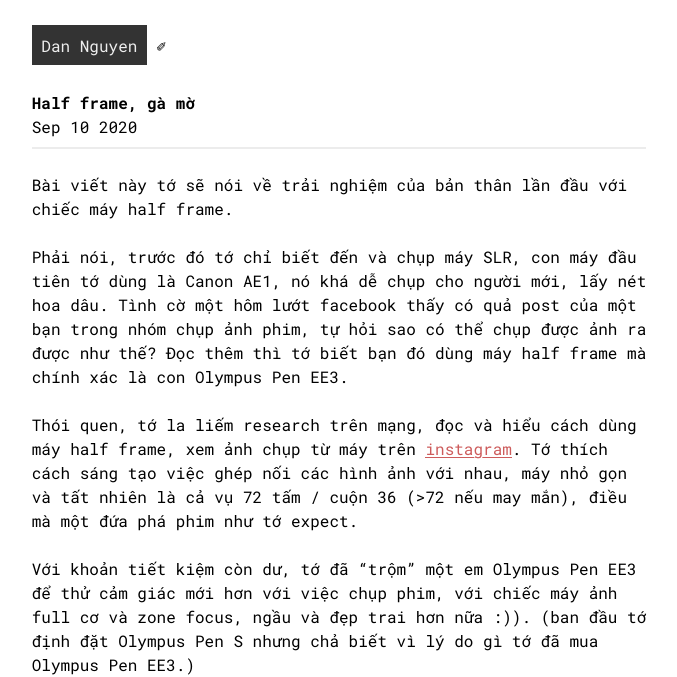
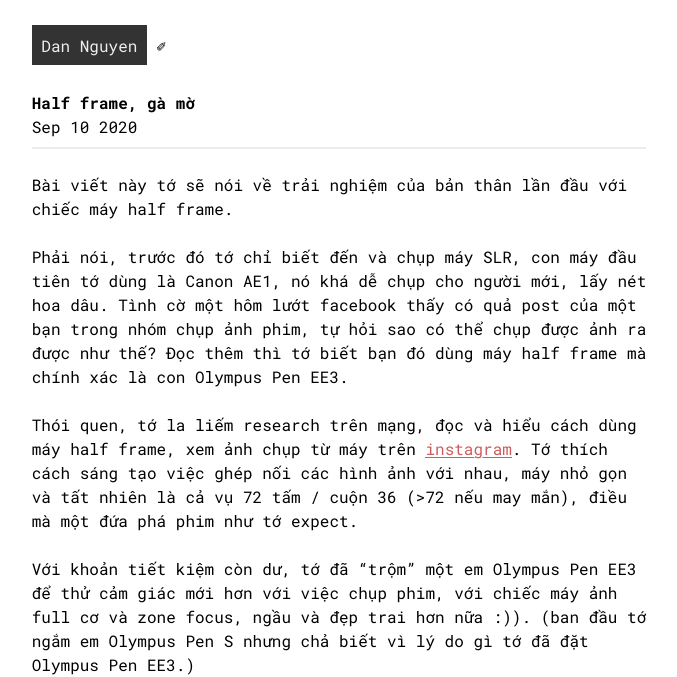
Before and after one commit to eerfsiybbod/eerfsiybbod.github.io, a Jekyll site: the page built from _posts/2020-09-10-half-frame.markdown, in a window 1280 px wide and 900 px high, cut to the strip 0-677 px from the top of the window. Shown: the whole strip, without its empty margins (301-978 px from the left). Built offline with Jekyll 4.4.1, drawn with Linux system fonts in a browser that asks for light colours.

Commit message:
Update 2020-09-10-half-frame.markdown

```diff
--- a/_posts/2020-09-10-half-frame.markdown
+++ b/_posts/2020-09-10-half-frame.markdown
@@ -10,7 +10,7 @@
 
 Thói quen, tớ la liếm research trên mạng, đọc và hiểu cách dùng máy half frame, xem ảnh chụp từ máy trên [instagram](https://www.instagram.com/explore/tags/halfframe/). Tớ thích cách sáng tạo việc ghép nối các hình ảnh với nhau, máy nhỏ gọn và tất nhiên là cả vụ 72 tấm / cuộn 36 (>72 nếu may mắn), điều mà một đứa phá phim như tớ expect.
 
-Với khoản tiết kiệm còn dư, tớ đã "trộm" một em Olympus Pen EE3 để thử cảm giác mới hơn với việc chụp phim, với chiếc máy ảnh full cơ và zone focus, ngầu và đẹp trai hơn nữa :)). (ban đầu tớ định đặt Olympus Pen S nhưng chả biết vì lý do gì tớ đã mua Olympus Pen EE3.)
+Với khoản tiết kiệm còn dư, tớ đã "trộm" một em Olympus Pen EE3 để thử cảm giác mới hơn với việc chụp phim, với chiếc máy ảnh full cơ và zone focus, ngầu và đẹp trai hơn nữa :)). (ban đầu tớ ngắm em Olympus Pen S nhưng chả biết vì lý do gì tớ đã đặt  Olympus Pen EE3.)
 
 ![penee3](http://{{ site.url }}/assets/penee3.png) @_____hm.87
 
```
